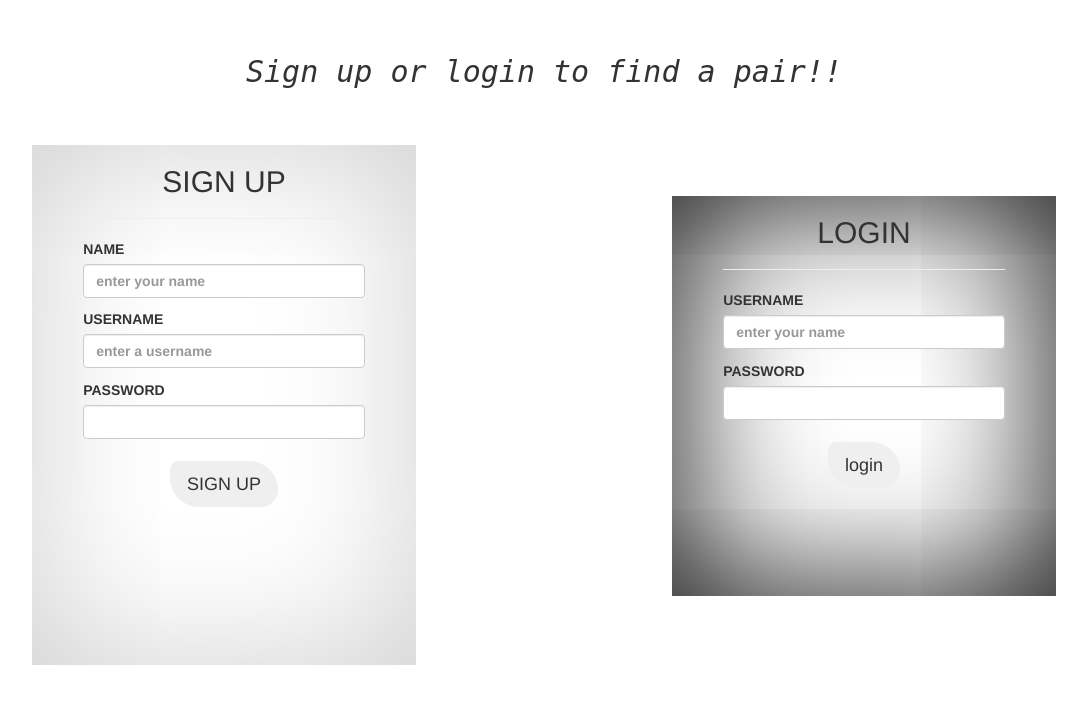
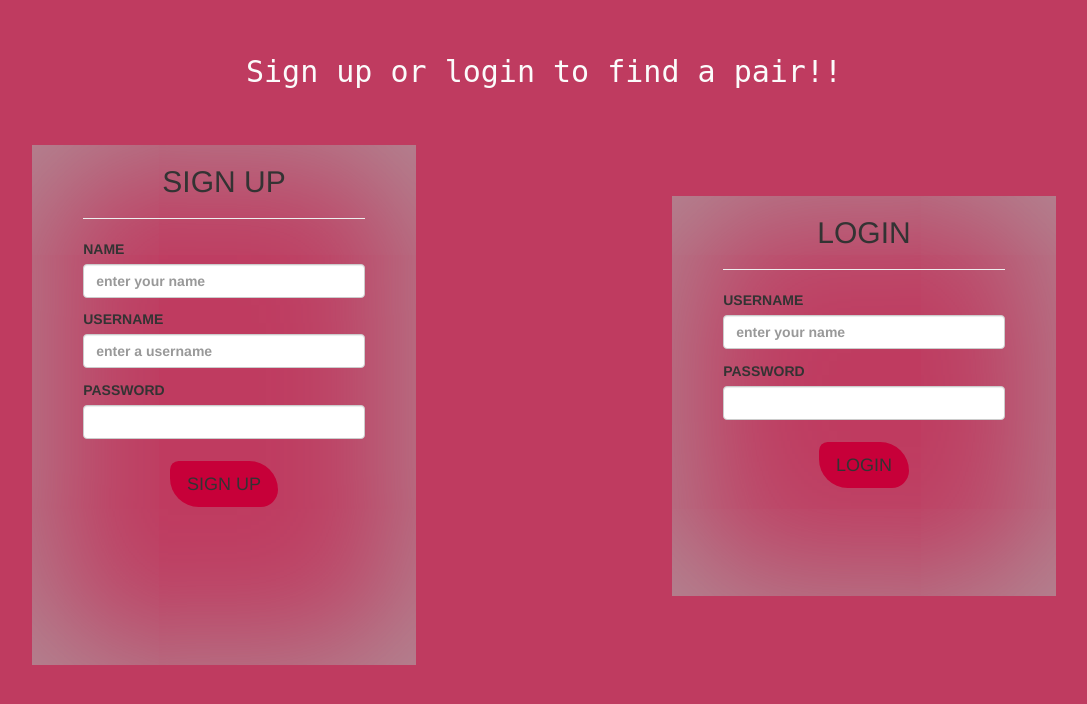
Before and after one commit to georgegithinji/STUDENT-PAIR-GENERATOR, a PHP site: page / in a window 1280 px wide. Shown: the top 704 px of the page, without its empty margins (96-1183 px from the left). Run offline with PHP 8.4, Linux system fonts and the light colour scheme.

Commit message:
new styles added, button colors and background colors

```diff
--- a/css/app.css
+++ b/css/app.css
@@ -1,5 +1,6 @@
 .btn.btn-lg {
   border-radius: 15px 50px 30px;
+  background-color: #C70039;
 }
 
 .container.admin {
@@ -7,7 +8,7 @@
   margin-left: 30%;
   margin-top: 8%;
   height: 58vh;
-  box-shadow: inset 0 0 200px #000;
+  box-shadow: inset 0 0 200px #AE9CA1;
   padding-left: 4%;
   padding-right: 4%;
 }
@@ -19,6 +20,7 @@
 
 .container.admin button {
   margin-top: 8%;
+  background-color: #C70039;
 }
 
 .container.admin #pas {
@@ -26,7 +28,7 @@
 }
 
 .container.sign-up {
-  box-shadow: inset 0 0 150px #ccc;
+  box-shadow: inset 0 0 150px #AE9CA1;
   width: 30%;
   height: 65vh;
   float: left;
@@ -46,7 +48,7 @@
 }
 
 .container.login {
-  box-shadow: inset 0 0 150px #000;
+  box-shadow: inset 0 0 150px #AE9CA1;
   width: 30%;
   height: 50vh;
   float: right;
@@ -55,14 +57,17 @@
   font-weight: bolder;
   padding-left: 4%;
   padding-right: 4%;
+
 }
 
 .container.login button {
   margin-top: 8%;
+  background-color: #C70039;
 }
 
 .container.sign-up button {
   margin-top: 8%;
+  background-color: #C70039;
 }
 
 .container.sign-up #user-0, #pass-0 {
@@ -75,8 +80,11 @@
 
 .caption {
   font-size: 30px;
-  font-style: italic;
   font-family: monospace;
   text-align: center;
   margin-top: 4%;
+  color:#FBFBFB;
 }
+body {
+  background-color: #BF3B60;
+}
--- a/index.html
+++ b/index.html
@@ -34,7 +34,7 @@
         <input type="text" placeholder="enter your name" class="form-control">
         <label id="pass">PASSWORD</label>
         <input type="password" class="form-control">
-        <button class="btn btn-lg center-block">login</button>
+        <button class="btn btn-lg center-block">LOGIN</button>
       </form>
     </main>
   </div>
```
